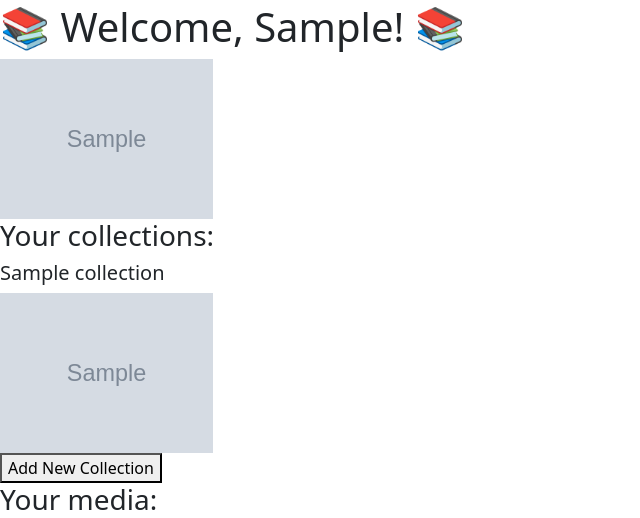
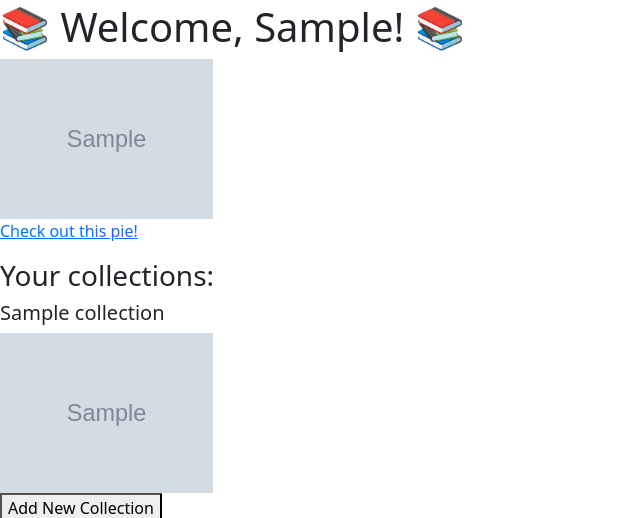
Before and after one commit to vega28/hb_project, a Flask app: page / in a window 1280 px wide. Shown: the part 37-555 px from the top of the page, without its empty margins (0-640 px from the left). Run offline with Flask 2, Linux system fonts and the light colour scheme; the visitor is signed in with stand-in values (Sample User, id 1); tables that the repository leaves empty hold one stand-in row (values such as "Sample post"); grey boxes marked "Sample" are stand-in pictures; some libraries are stand-ins or nearby versions.

Commit message:
Add Bokeh prototype pie chart for genres. Fix bug related to parsing genres from API response.

```diff
--- a/server.py
+++ b/server.py
@@ -5,6 +5,14 @@ import os
 from jinja2 import StrictUndefined
 from pprint import pformat
 import requests
+from bokeh.plotting import figure
+from bokeh.embed import components
+from math import pi
+from bokeh.palettes import Category20
+from bokeh.transform import cumsum
+from bokeh.models import ColumnDataSource
+from random import randint
+import json
 
 from model import connect_to_db
 import crud
@@ -256,7 +264,10 @@ def review_new_media_item():
                                 # isbn=None)
 
         if item_data.get('genres'):
-            for genre in item_data['genres']:
+            genres = (item_data['genres']).strip("'][").split(', ')
+            print('***********DEBUG GENRE THING***',genres)
+            for genre in genres:
+                print(f'******GENRE IS****{genre}***IS OF TYPE***',type(genre))
                 new_genre = crud.create_genre(genre.title())
                 crud.assign_genre(item, new_genre)
 
@@ -435,6 +446,45 @@ def delete_collection():
 
 
 #----------------------------------------------------------------------#
+# *** Routes Related to User's Visualizations                          #
+#----------------------------------------------------------------------#
+
+@app.route('/pie')
+def show_pie():
+    """ Show a pie chart representing the genres enjoyed by a user. """
+
+    genres = [genre.genre_name for genre in crud.get_all_genres()]
+    genres = genres[:18]
+
+    # get data
+    # TODO: make query of UserMedia and ORDER BY count per genre?!
+    #       select genre_name, count(titles), group by genre, order by count
+    counts = [randint(0,10) for genre in genres] ### debugging - get actual data!
+    angle = [(n/(sum(counts)) * 2*pi) for n in counts]
+    # color = list(Category20[len(genres)]) # TODO: fix colors
+    source = ColumnDataSource(data=dict(genres=genres, counts=counts, angle=angle))#, color=color))#color=Colorblind[len(fruits)]))
+
+    # build figure/plot
+    p = figure(title="My Genres - Proof of Concept", toolbar_location=None, tools="hover", # can also specify plot height
+                tooltips=[("genre", "@genres"), ("count", "@counts")],
+                x_range=(-0.5, 1.0))
+
+    p.wedge(x=0, y=0, radius=0.2,
+            start_angle=cumsum('angle', include_zero=True), end_angle=cumsum('angle'),
+            line_color='white', legend_field='genres',
+            line_width=2,  source=source) # fill_color='color',
+
+    p.axis.axis_label = None
+    p.axis.visible = False
+    p.grid.grid_line_color = None
+
+    # get displayable plot
+    script, div = components(p)
+
+    return render_template('pie.html', plot_div=div, plot_script=script)
+
+
+#----------------------------------------------------------------------#
 
 # TODO: create media management functions:
 
--- a/templates/base.html
+++ b/templates/base.html
@@ -3,6 +3,7 @@
   <head>
     <link href="https://cdn.jsdelivr.net/npm/bootstrap@5.0.0-beta3/dist/css/bootstrap.min.css" rel="stylesheet" integrity="sha384-eOJMYsd53ii+scO/bJGFsiCZc+5NDVN2yr8+0RDqr0Ql0h+rP48ckxlpbzKgwra6" crossorigin="anonymous">
     <script src="https://code.jquery.com/jquery-3.6.0.js" integrity="sha256-H+K7U5CnXl1h5ywQfKtSj8PCmoN9aaq30gDh27Xc0jk=" crossorigin="anonymous"></script>
+    <script src="https://cdn.bokeh.org/bokeh/release/bokeh-2.3.1.min.js" crossorigin="anonymous"></script>
     <link rel="stylesheet" href="/static/css/library.css">
     <title>{% block title %}{% endblock %}</title>
   </head>
--- a/templates/user_homepage.html
+++ b/templates/user_homepage.html
@@ -6,6 +6,7 @@
   <h1>📚 Welcome, {{ user.fname }}! 📚 </h1>
   <img src="{{ user.profile_pic }}">
 
+  <p><a href="/pie">Check out this pie!</a></p>
 
   <div id="collection-details"></div>
 
```
Also changed, not shown: requirements.txt (+7 -0 lines), templates/pie.html (added, +14 -0 lines).
